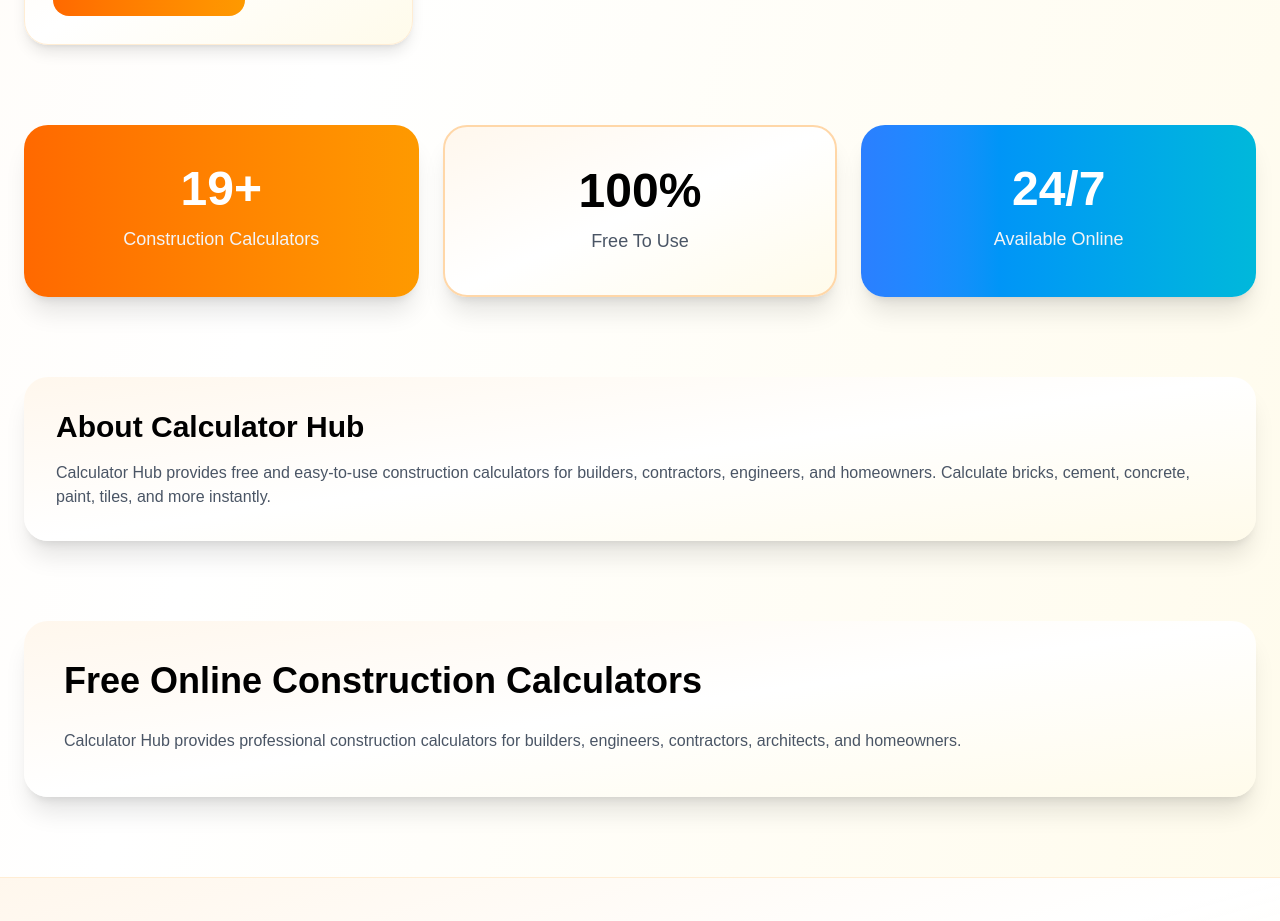
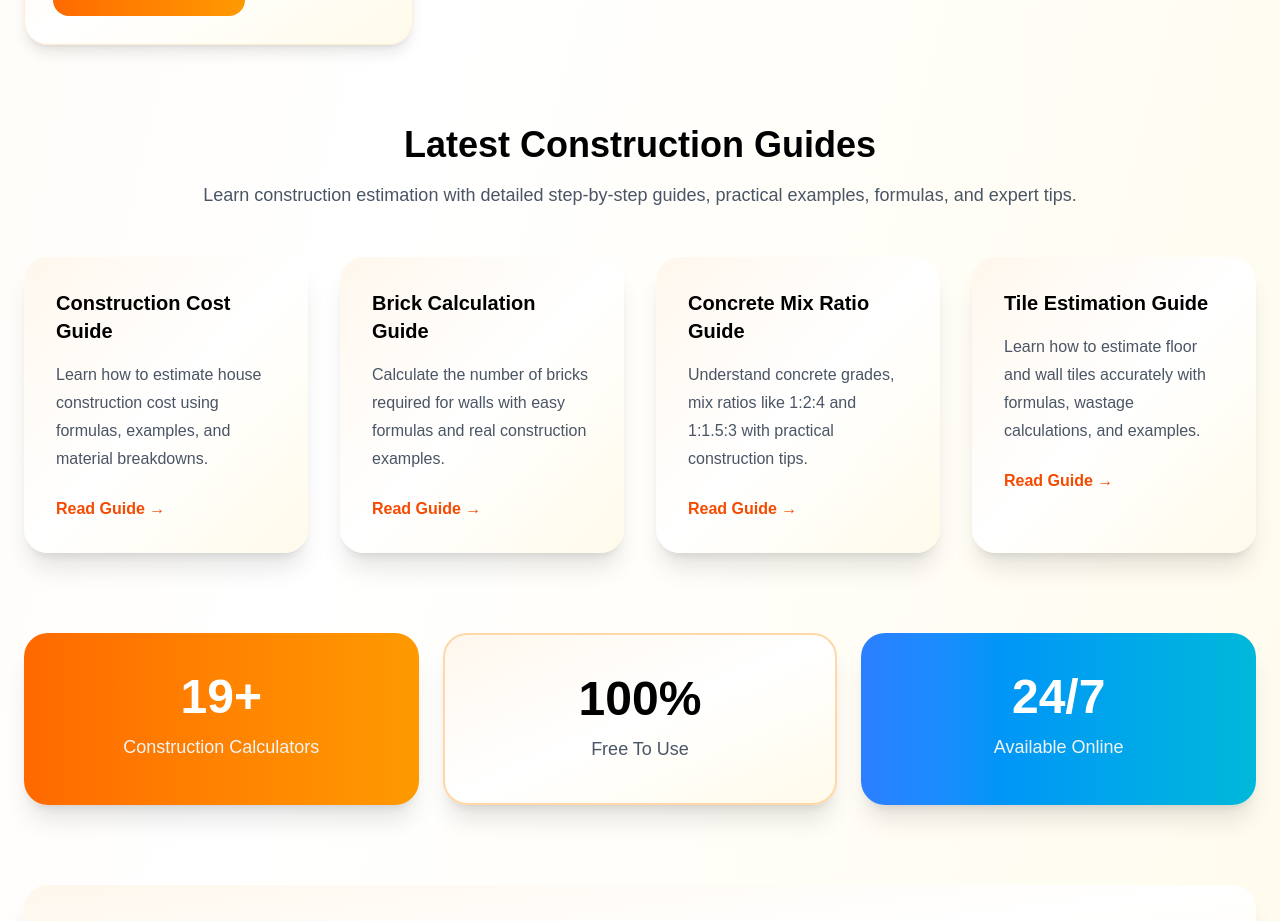
Before and after one commit to payadav142-rgb/calhub, a Next.js app: page / in a window 1280 px wide. Shown: the part 3380-4301 px from the top of the page. Built offline with nearby package versions, Linux system fonts and the light colour scheme.

Commit message:
Added blog section to homepage

```diff
--- a/app/page.tsx
+++ b/app/page.tsx
@@ -354,6 +354,100 @@ export default function Home() {
         </div>
       </section>
 
+
+            {/* Latest Construction Guides */}
+      <section className="px-6 pb-20">
+        <div className="text-center">
+          <h2 className="text-4xl font-extrabold text-black">
+            Latest Construction Guides
+          </h2>
+
+          <p className="mt-4 text-lg text-gray-600">
+            Learn construction estimation with detailed
+            step-by-step guides, practical examples,
+            formulas, and expert tips.
+          </p>
+        </div>
+
+        <div className="mt-12 grid gap-8 md:grid-cols-2 lg:grid-cols-4">
+          <Link
+            href="/blog/construction-cost-guide"
+            className="rounded-3xl bg-gradient-to-br from-orange-50 via-white to-amber-50 p-8 shadow-xl transition-all duration-300 hover:-translate-y-2 hover:shadow-2xl"
+          >
+            <h3 className="text-xl font-bold text-black">
+              Construction Cost Guide
+            </h3>
+
+            <p className="mt-4 text-gray-600 leading-7">
+              Learn how to estimate house construction
+              cost using formulas, examples, and
+              material breakdowns.
+            </p>
+
+            <span className="mt-6 inline-block font-semibold text-orange-600">
+              Read Guide →
+            </span>
+          </Link>
+
+          <Link
+            href="/blog/brick-calculation-guide"
+            className="rounded-3xl bg-gradient-to-br from-orange-50 via-white to-amber-50 p-8 shadow-xl transition-all duration-300 hover:-translate-y-2 hover:shadow-2xl"
+          >
+            <h3 className="text-xl font-bold text-black">
+              Brick Calculation Guide
+            </h3>
+
+            <p className="mt-4 text-gray-600 leading-7">
+              Calculate the number of bricks required
+              for walls with easy formulas and real
+              construction examples.
+            </p>
+
+            <span className="mt-6 inline-block font-semibold text-orange-600">
+              Read Guide →
+            </span>
+          </Link>
+
+          <Link
+            href="/blog/concrete-mix-ratio-guide"
+            className="rounded-3xl bg-gradient-to-br from-orange-50 via-white to-amber-50 p-8 shadow-xl transition-all duration-300 hover:-translate-y-2 hover:shadow-2xl"
+          >
+            <h3 className="text-xl font-bold text-black">
+              Concrete Mix Ratio Guide
+            </h3>
+
+            <p className="mt-4 text-gray-600 leading-7">
+              Understand concrete grades, mix ratios
+              like 1:2:4 and 1:1.5:3 with practical
+              construction tips.
+            </p>
+
+            <span className="mt-6 inline-block font-semibold text-orange-600">
+              Read Guide →
+            </span>
+          </Link>
+
+          <Link
+            href="/blog/tile-estimate-guide"
+            className="rounded-3xl bg-gradient-to-br from-orange-50 via-white to-amber-50 p-8 shadow-xl transition-all duration-300 hover:-translate-y-2 hover:shadow-2xl"
+          >
+            <h3 className="text-xl font-bold text-black">
+              Tile Estimation Guide
+            </h3>
+
+            <p className="mt-4 text-gray-600 leading-7">
+              Learn how to estimate floor and wall
+              tiles accurately with formulas,
+              wastage calculations, and examples.
+            </p>
+
+            <span className="mt-6 inline-block font-semibold text-orange-600">
+              Read Guide →
+            </span>
+          </Link>
+        </div>
+      </section>
+
       {/* Stats Section */}
       <section className="px-6 pb-20">
         <div className="grid gap-6 md:grid-cols-3">
```
